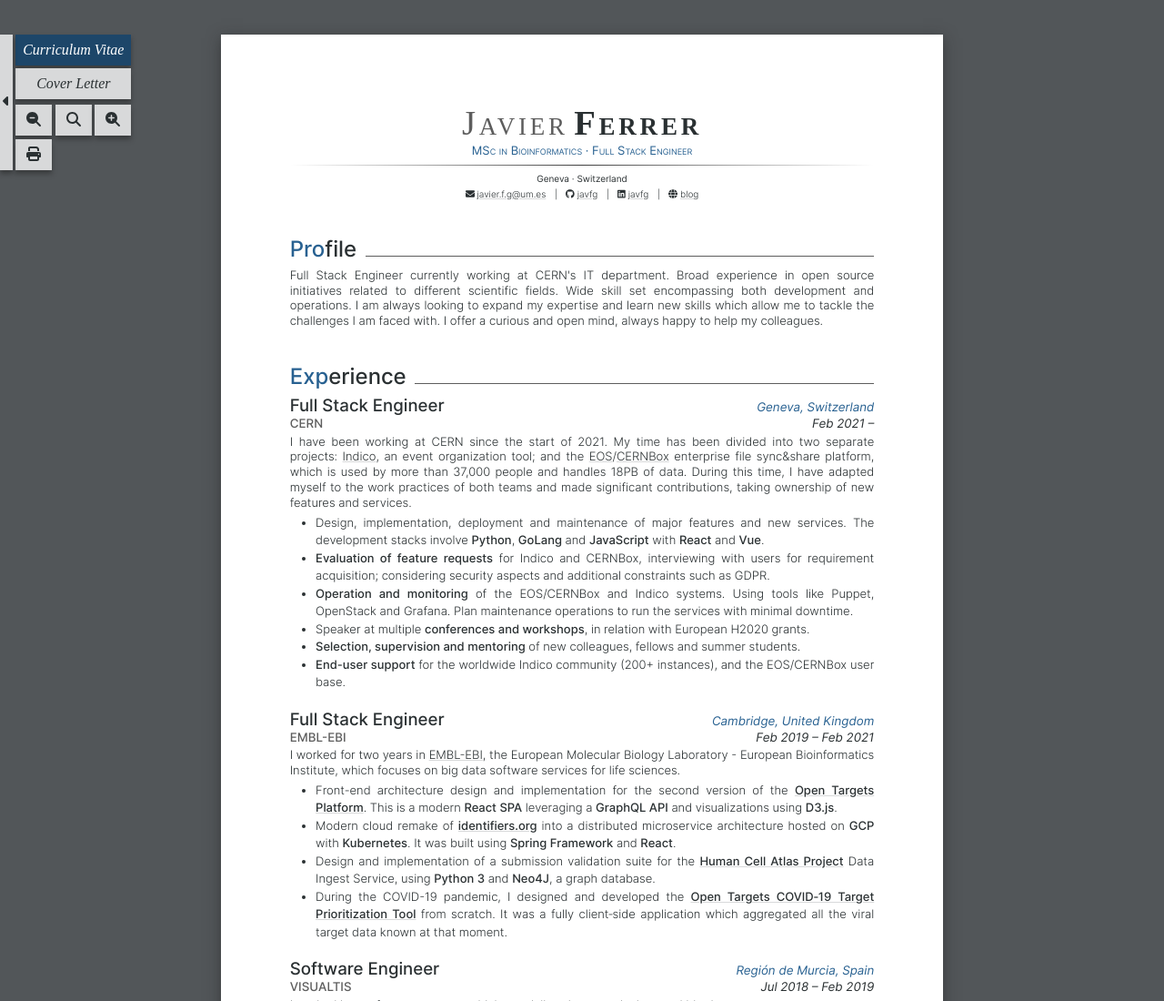
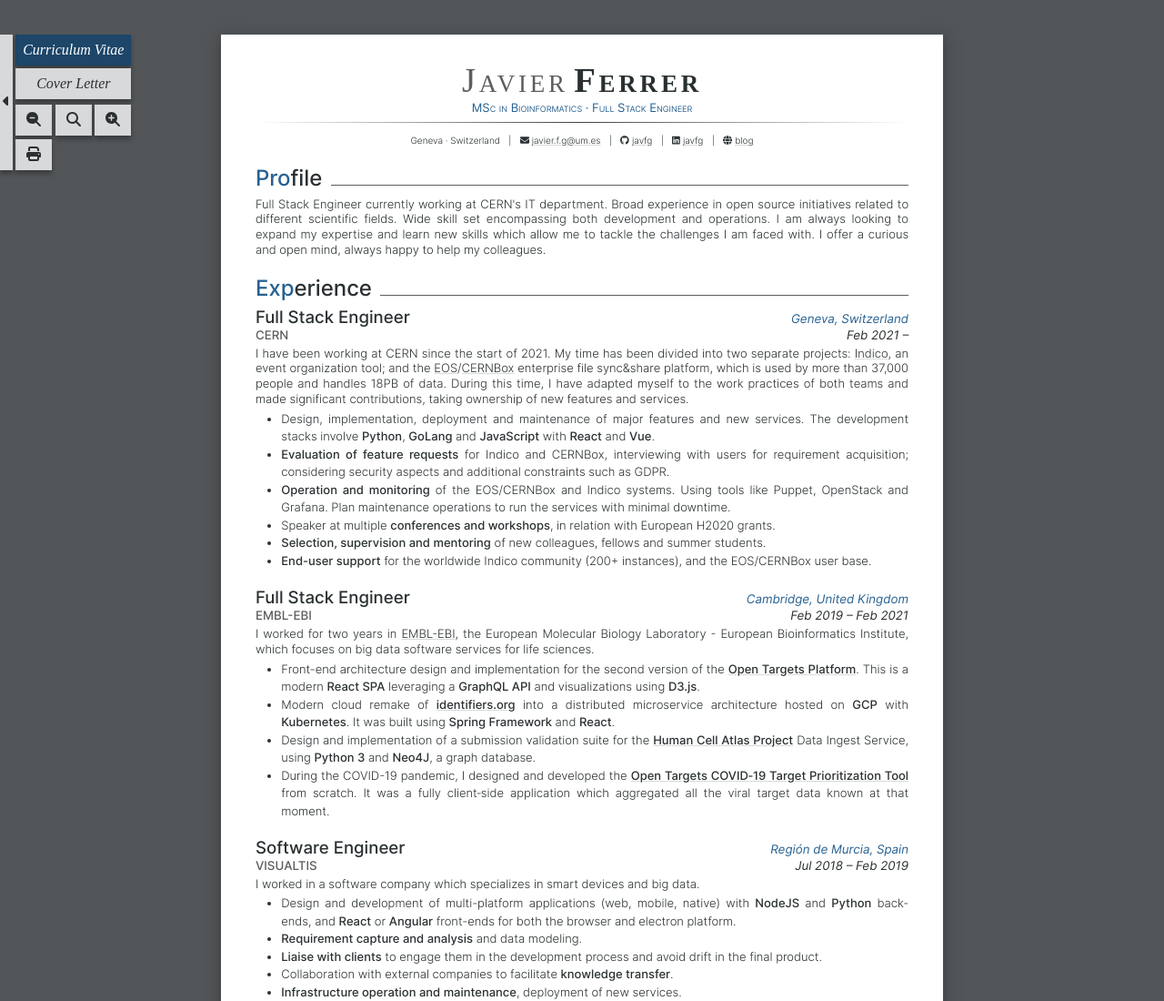
Before and after one commit to javfg/cvgen, a Gatsby site: page / in a window 1280 px wide. Shown: the top 1100 px of the page at 91% size. Built offline with nearby package versions, Linux system fonts and the light colour scheme; Gatsby itself is replaced by a stand-in of ours; a web font is replaced by a local one.

Commit message:
Compact the cv page

```diff
--- a/src/styles/header.scss
+++ b/src/styles/header.scss
@@ -4,7 +4,7 @@ header {
   display: flex;
   flex-direction: column;
   align-items: center;
-  margin-bottom: $space-xl;
+  margin-bottom: $space-md;
 
   hr {
     height: 1px;
--- a/src/styles/page.scss
+++ b/src/styles/page.scss
@@ -12,10 +12,10 @@
   min-height: 29.7cm;
   width: 21cm;
   margin: auto;
-  padding-top: 2cm;
-  padding-right: 2cm;
-  padding-bottom: 2cm;
-  padding-left: 2cm;
+  padding-top: 0.75cm;
+  padding-right: 1cm;
+  padding-bottom: 0.75cm;
+  padding-left: 1cm;
   outline: 0;
   background: white;
   box-shadow: 0 4px 15px $bg-shadow;
--- a/src/styles/styles.scss
+++ b/src/styles/styles.scss
@@ -49,7 +49,7 @@ footer {
 }
 
 section {
-  margin-bottom: $space-xl;
+  margin-bottom: $space-md;
 }
 
 h1,
--- a/src/templates/header.js
+++ b/src/templates/header.js
@@ -35,8 +35,8 @@ export default function Header({ data, align = 'center' }) {
       </h1>
       <span className="header-titles">{titles.join(' · ')}</span>
       <hr className={`${align === 'end' ? 'hr-end' : ''}`} />
-      <span className="header-address">{address.join(' · ')}</span>
       <ul>
+        <li>{address.join(' · ')}</li>
         {contact.map(ce => (
           <ContactEntry key={ce.icon} {...ce} />
         ))}
```
